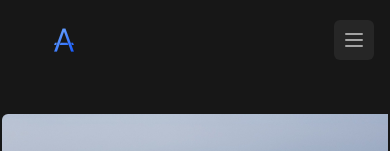
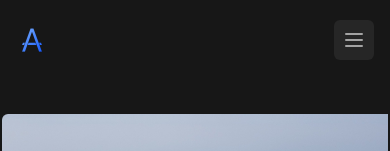
Before and after one commit to 8char/portfolio, a SvelteKit app: page /projects in a window 390 px wide. Shown: the top 151 px of the page. Built offline with nearby package versions, Linux system fonts and the light colour scheme.

Commit message:
chore: loggbok

```diff
--- a/src/routes/+layout.svelte
+++ b/src/routes/+layout.svelte
@@ -10,7 +10,7 @@
 
 <div class="relative min-h-screen bg-gray-900">
     <div class="sticky top-0 z-50 max-w-5xl mx-auto flex items-center py-5 sm:py-8 px-4 md:px-0 justify-between">
-        <img src={Logo} alt="Atlas's Logo" class="h-8 w-8 ml-8" />
+        <img src={Logo} alt="Atlas's Logo" class="h-8 w-8 md:ml-8" />
         <div class="md:hidden">
             <button
                 type="button"
```
Also changed, not shown: 1 other file (tests, documents, lock files or other folders).
